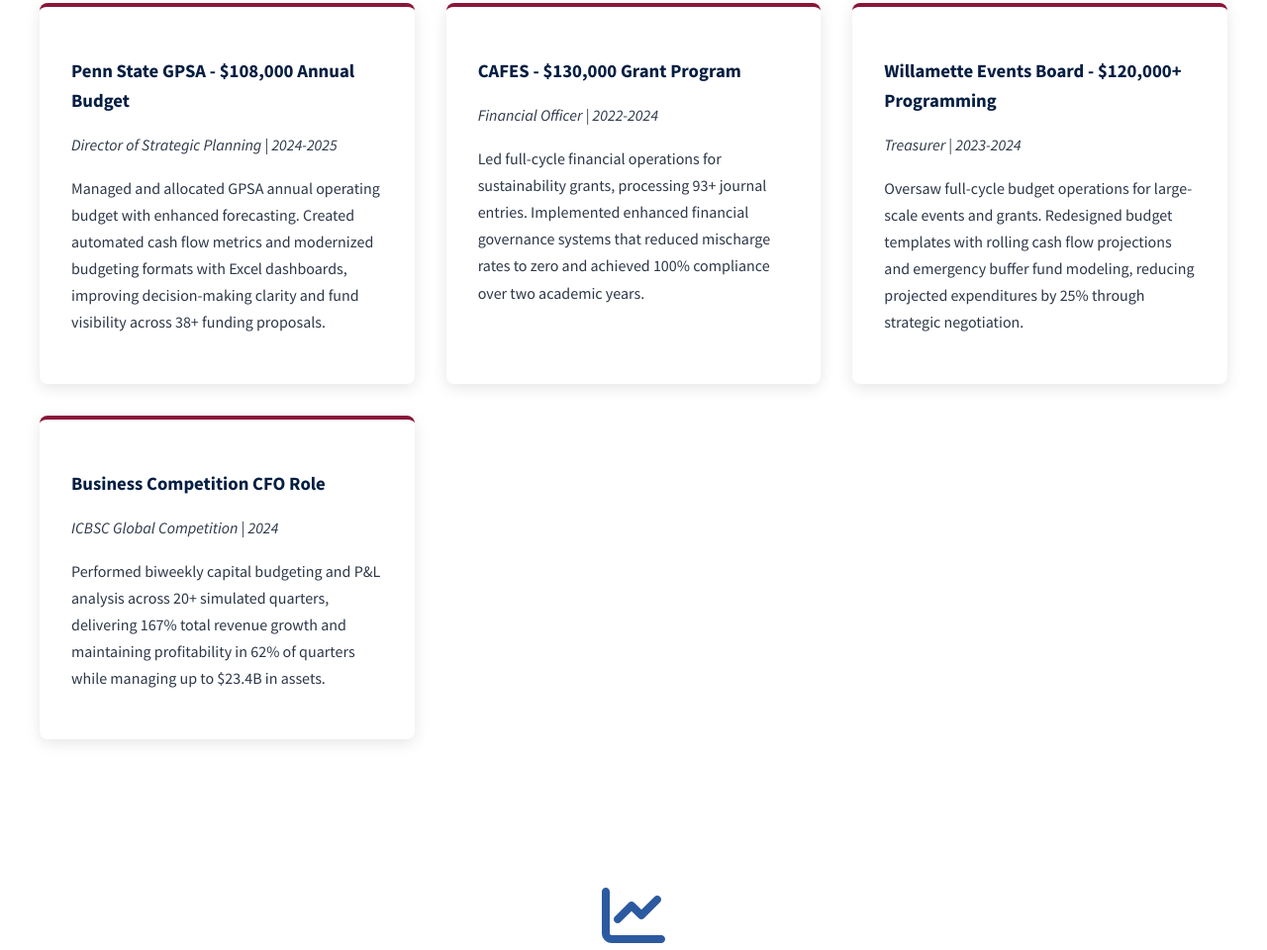
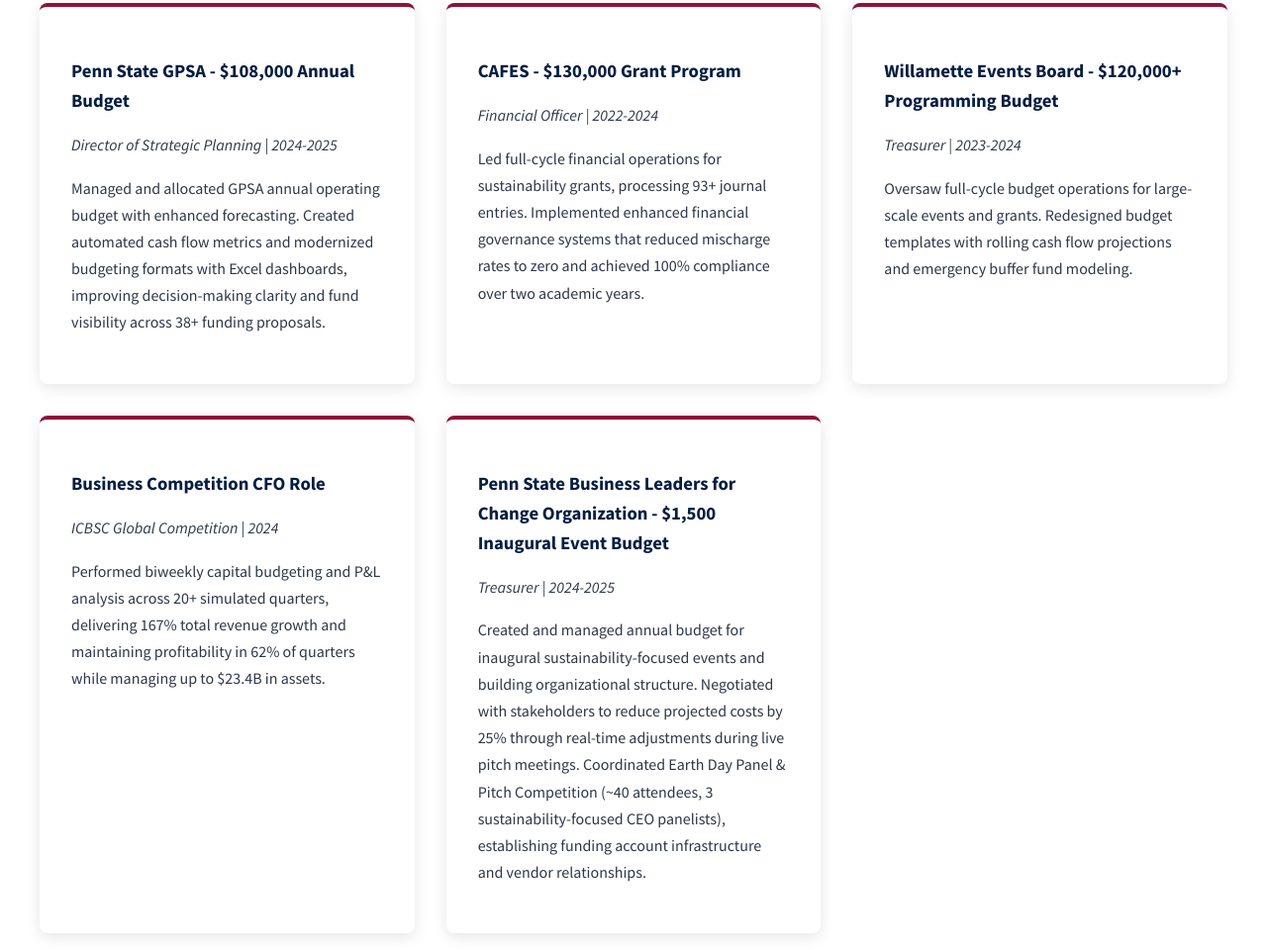
Before and after one commit to gkronisch/Gabriel-Kronisch-Portfolio, a plain HTML site: page projects/budget_analysis.html in a window 1280 px wide. Shown: the part 1057-2017 px from the top of the page at 99% size. Drawn offline with Linux system fonts and the light colour scheme.

Commit message:
Add BLC pos. & relocate inaccurate info

```diff
--- a/projects/budget_analysis.html
+++ b/projects/budget_analysis.html
@@ -335,12 +335,11 @@
                     </p>
                 </div>
                 <div class="experience-card">
-                    <h3>Willamette Events Board - $120,000+ Programming</h3>
+                    <h3>Willamette Events Board - $120,000+ Programming Budget</h3>
                     <p class="experience-meta">Treasurer | 2023-2024</p>
                     <p>
                         Oversaw full-cycle budget operations for large-scale events and grants. Redesigned budget
-                        templates with rolling cash flow projections and emergency buffer fund modeling, reducing
-                        projected expenditures by 25% through strategic negotiation.
+                        templates with rolling cash flow projections and emergency buffer fund modeling.
                     </p>
                 </div>
                 <div class="experience-card">
@@ -350,6 +349,14 @@
                         Performed biweekly capital budgeting and P&L analysis across 20+ simulated quarters,
                         delivering 167% total revenue growth and maintaining profitability in 62% of quarters
                         while managing up to $23.4B in assets.
+                    </p>
+                </div>
+                 <div class="experience-card">
+                    <h3>Penn State Business Leaders for Change Organization - $1,500 Inaugural Event Budget</h3>
+                    <p class="experience-meta">Treasurer | 2024-2025</p>
+                    <p>
+                        Created and managed annual budget for inaugural sustainability-focused events and building organizational structure. Negotiated with stakeholders to reduce projected costs by 25% through real-time adjustments during live pitch meetings. Coordinated Earth Day Panel & Pitch Competition (~40 attendees, 3 sustainability-focused CEO panelists), establishing funding
+account infrastructure and vendor relationships.
                     </p>
                 </div>
             </div>
```
